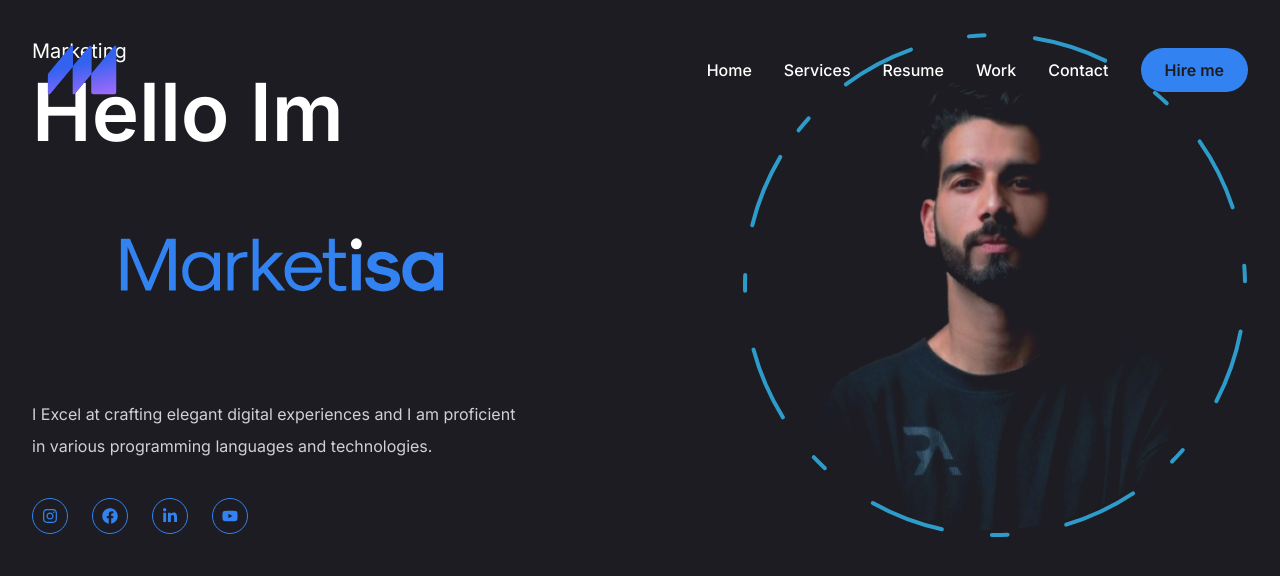
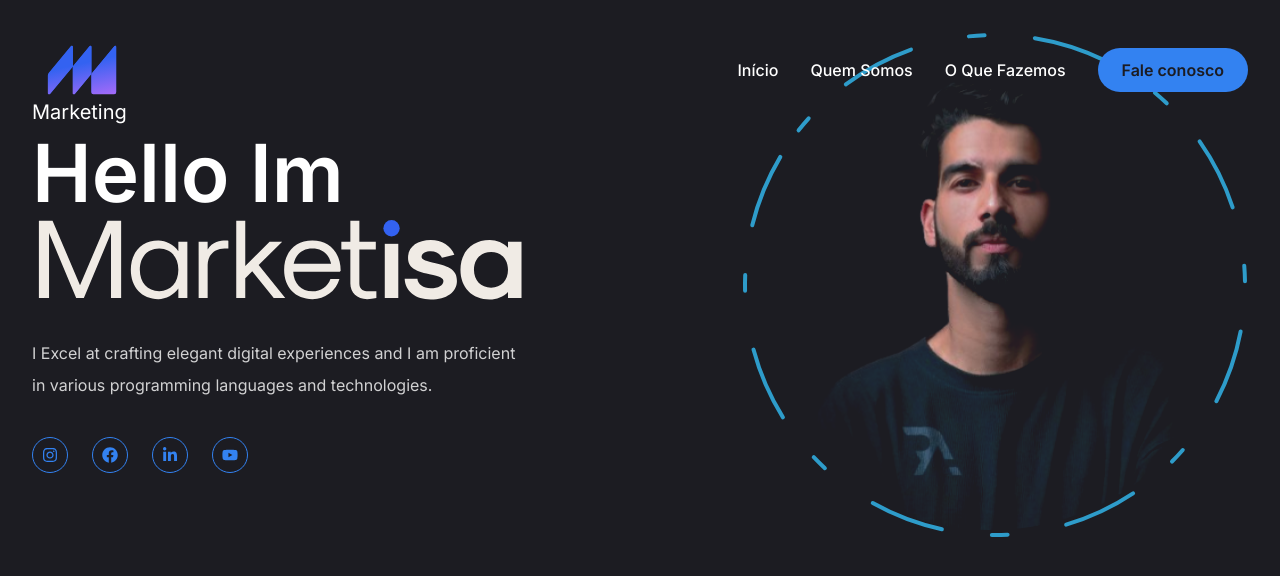
Before and after one commit to matheusht/marketisa-lp, a Next.js app: page /History in a window 1280 px wide. Shown: the top 576 px of the page. Built offline with nearby package versions, Linux system fonts and the light colour scheme.

Commit message:
finished prototype

```diff
--- a/src/app/Footer/page.tsx
+++ b/src/app/Footer/page.tsx
@@ -12,18 +12,21 @@ export default function Footer() {
           <MarketisaLogo width={100} />
         </div>
         <div className="flex flex-col xl:flex-row justify-between items-start mt-8 gap-8">
-          <div className="flex flex-col gap-y-4 mb-4 text-center xl:text-left">
-            <h3 className="text-[28px]">
+          <div className="flex flex-col gap-y-0 mb-4 text-center xl:text-left">
+            <h3 className="text-[28px] m-0 p-0">
               O mundo precisa conhecer o seu trabalho.
             </h3>
-            <p className="text-[24px]">
-              É o nosso trabalho fazer disso realidade.
+            <p className="text-[24px] m-0 p-0">
+              <b>É o nosso trabalho fazer disso realidade.</b>
             </p>
           </div>
-          <div className="right_items text-center xl:text-right xl:pr-20">
-            <p>Isabela Theodoro Marketing Serviços LTDA.</p>
-            <p>(44) 999830-6069 | isabelatheodoromarketing@gmail.com</p>
-            <div className="flex justify-center xl:justify-end mt-4">
+          {/* Update the right_items div for better responsiveness */}
+          <div className="right_items text-center xl:text-right xl:pr-20 w-full xl:w-auto">
+            <div className="mb-4 xl:mb-0">
+              <p>(44) 99862-5745</p>
+              <p className="mb-2">agenciamarketisa@gmail.com</p>
+            </div>
+            <div className="flex justify-center xl:justify-end mt-4 xl:mt-0">
               <Social
                 containerStyles="flex gap-6"
                 iconStyles="w-9 h-9 border border-accent rounded-full flex justify-center items-center text-accent text-base hover:bg-accent hover:text-primary hover:transition-all duration-500"
--- a/src/app/History/page.tsx
+++ b/src/app/History/page.tsx
@@ -21,7 +21,7 @@ export default function History() {
                 <h1 className="h1 mb-6">
                   Hello Im <br />{" "}
                   <span className="text-accent">
-                    <MarketisaLettermark containerStyles="" />
+                    <MarketisaLettermark />
                   </span>
                 </h1>
               </div>
--- a/src/app/components/Header.tsx
+++ b/src/app/components/Header.tsx
@@ -18,7 +18,7 @@ export function Header() {
         <div className="hidden xl:flex items-center gap-8">
           <Nav />
           <Link href="/contact">
-            <Button>Hire me</Button>
+            <Button>Fale conosco</Button>
           </Link>
         </div>
 
--- a/src/app/components/Main.tsx
+++ b/src/app/components/Main.tsx
@@ -11,8 +11,8 @@ export function Main() {
           muted
         />
         <div className="absolute inset-0 flex flex-col justify-center items-center text-white z-50">
-          <h1 className="h1">Marketisa</h1>
-          <p className="h3">Marketing</p>
+          {/* <h1 className="h1">Marketisa</h1>
+          <p className="h3">Marketing</p> */}
         </div>
       </div>
     </div>
--- a/src/app/components/Nav.tsx
+++ b/src/app/components/Nav.tsx
@@ -5,24 +5,16 @@ import { usePathname } from "next/navigation";
 
 export const links = [
   {
-    name: "home",
+    name: "início",
     path: "/",
   },
   {
-    name: "services",
+    name: "Quem Somos",
     path: "/services",
   },
   {
-    name: "resume",
+    name: "O que fazemos",
     path: "/resume",
-  },
-  {
-    name: "work",
-    path: "/work",
-  },
-  {
-    name: "contact",
-    path: "/contact",
   },
 ];
 
--- a/src/app/components/icons/Lettermark.tsx
+++ b/src/app/components/icons/Lettermark.tsx
@@ -1,48 +1,46 @@
 import React from "react";
 
-const MarketisaLettermark = ({ containerStyles }: any) => (
-  <div className={containerStyles}>
+const MarketisaLettermark = () => (
   <svg
     xmlns="http://www.w3.org/2000/svg"
-      viewBox="0 0 1896 826"
-      className="w-full h-auto"
+    viewBox="680 200 1050 200"
+    preserveAspectRatio="xMidYMid meet"
   >
     <path
-        className="fill-[#3382f1]"
-        d="M336.91,314h34.52L441,477.13,510.64,314h34.52V509.65H519.48V345.34L450.74,509.65h-19.4L362.59,345.34V509.65H336.91Z"
+      fill="#f0ebe5"
+      d="M694.47,207.83H723.1l57.72,135.31,57.72-135.31h28.63V370.11h-21.3V233.85l-57,136.26H772.77l-57-136.26V370.11H694.47Z"
     />
     <path
-        className="fill-[#3382f1]"
-        d="M569.68,438.33c0-44.5,28-74.17,69.61-74.17,19.39,0,39.65,10.84,50.77,26.82V367h22.83V509.65H690.06v-24c-11.12,16-31.38,26.81-50.77,26.81C597.64,512.5,569.68,482.84,569.68,438.33Zm120.38,0c0-32.52-19.39-54.2-48.49-54.2-29.38,0-49.07,21.68-49.07,54.2s19.69,54.21,49.07,54.21C670.67,492.54,690.06,470.85,690.06,438.33Z"
+      fill="#f0ebe5"
+      d="M887.5,311c0-36.9,23.18-61.51,57.72-61.51,16.09,0,32.89,9,42.11,22.24V251.83h18.93V370.11H987.33V350.24c-9.22,13.25-26,22.24-42.11,22.24C910.68,372.48,887.5,347.87,887.5,311Zm99.83,0c0-27-16.08-45-40.21-45-24.37,0-40.69,18-40.69,45s16.32,44.95,40.69,44.95C971.25,355.92,987.33,337.94,987.33,311Z"
     />
     <path
-        className="fill-[#3382f1]"
-        d="M741.4,367h22.82V386.7c14.95-27.19,52.49-22.87,52.49-22.19v19.62H807c-25.67,0-42.79,16.83-42.79,42.22v83.3H741.4Z"
+      fill="#f0ebe5"
+      d="M1029.91,251.83h18.92v16.32c12.4-22.55,43.53-19,43.53-18.4V266h-8c-21.29,0-35.49,14-35.49,35v69.07h-18.92Z"
     />
     <path
-        className="fill-[#3382f1]"
-        d="M836.67,314H859.5v115L921.11,367h32l-59.63,59.05,67.33,83.58h-29.1L877.18,442l-17.68,17.4v50.21H836.67Z"
+      fill="#f0ebe5"
+      d="M1108.91,207.83h18.93v95.33l51.1-51.33h26.5l-49.45,49,55.83,69.31h-24.13l-45.18-56.06-14.67,14.43v41.63h-18.93Z"
     />
     <path
-        className="fill-[#3382f1]"
-        d="M957.91,438.33c0-44.5,28.53-74.17,71.6-74.17s71.61,30.53,71.61,76.46l-2.29,2.28H981c1.14,29.67,20.54,49.64,48.49,49.64,21.12,0,39.37-12.56,45.65-31.38H1098c-9.13,30.8-36.52,51.34-68.47,51.34C986.44,512.5,957.91,482.84,957.91,438.33Zm119-15.4c-5.42-24.82-22.54-38.8-47.36-38.8s-41.93,14-47.35,38.8Z"
+      fill="#f0ebe5"
+      d="M1209.45,311c0-36.9,23.66-61.51,59.38-61.51s59.38,25.31,59.38,63.4l-1.89,1.9h-97.7c.94,24.6,17,41.16,40.21,41.16,17.51,0,32.65-10.41,37.85-26h18.93a58.76,58.76,0,0,1-56.78,42.58C1233.11,372.48,1209.45,347.87,1209.45,311Zm98.65-12.77c-4.49-20.59-18.68-32.18-39.27-32.18s-34.77,11.59-39.27,32.18Z"
     />
     <path
-        className="fill-[#3382f1]"
-        d="M1125.64,473.14V387h-22.82V367h22.82V314h22.83V367h41.64v20h-41.64v86.15c0,11.69,7.41,19.4,18.25,19.4h24.82v17.11a111.61,111.61,0,0,1-23.39,2.85C1142.76,512.5,1125.64,496.81,1125.64,473.14Z"
+      fill="#f0ebe5"
+      d="M1348.55,339.83V268.39h-18.92V251.83h18.92v-44h18.93v44H1402v16.56h-34.54v71.44c0,9.7,6.15,16.09,15.14,16.09h20.58v14.19a92.47,92.47,0,0,1-19.4,2.37C1362.75,372.48,1348.55,359.47,1348.55,339.83Z"
     />
-      <path className="fill-[#3382f1]" d="M1212.8,372.46H1247V509.65H1212.8Z" />
+    <path fill="#f0ebe5" d="M1420.83,256.34h28.39V370.11h-28.39Z" />
     <path
-        className="fill-[#3382f1]"
-        d="M1263.19,461.16h32.23c1.15,14.26,14.84,24,33.95,24s32-7.42,32-18.54c0-6.85-8.56-11.7-35.09-16.83-41.36-9.42-54.48-18.83-54.48-42.51,0-26.53,23.1-44.22,57.62-44.22,27.39,0,51.35,14.84,59.62,37.09l-31.38,7.7c-4.27-9.7-15.69-16.26-28.24-16.26-14,0-23.39,5.7-23.39,14,0,6,6.56,9.7,26.81,14.26,47.65,10,62.76,20.83,62.76,46.79,0,28.24-26.52,47.06-66.18,47.06C1290.86,513.64,1264.33,492.54,1263.19,461.16Z"
+      fill="#f0ebe5"
+      d="M1462.62,329.9h26.73c.94,11.82,12.3,19.87,28.15,19.87s26.5-6.15,26.5-15.38c0-5.68-7.1-9.7-29.1-14-34.31-7.8-45.19-15.61-45.19-35.25,0-22,19.17-36.66,47.79-36.66,22.71,0,42.58,12.3,49.44,30.75l-26,6.39c-3.55-8.05-13-13.49-23.42-13.49-11.59,0-19.4,4.73-19.4,11.6,0,5,5.44,8,22.24,11.82,39.51,8.28,52,17.27,52,38.8,0,23.42-22,39-54.88,39C1485.56,373.42,1463.56,355.92,1462.62,329.9Z"
     />
     <path
-        className="fill-[#3382f1]"
-        d="M1404.47,438.33c0-45.07,29.67-75.31,74.17-75.31,16.83,0,35.37,7.7,46.22,19.4V367h34.23V509.65h-34.23v-15.4c-10.85,11.69-29.39,19.39-46.22,19.39C1434.14,513.64,1404.47,483.41,1404.47,438.33Zm120.39,0c0-27.1-17.12-45.07-42.79-45.07-26,0-43.37,18-43.37,45.07s17.41,45.08,43.37,45.08C1507.74,483.41,1524.86,465.44,1524.86,438.33Z"
+      fill="#f0ebe5"
+      d="M1579.78,311c0-37.38,24.6-62.45,61.51-62.45,14,0,29.33,6.38,38.32,16.08V251.83H1708V370.11h-28.39V357.34c-9,9.7-24.36,16.08-38.32,16.08C1604.38,373.42,1579.78,348.35,1579.78,311Zm99.83,0c0-22.47-14.19-37.38-35.48-37.38-21.53,0-36,14.91-36,37.38s14.43,37.38,36,37.38C1665.42,348.35,1679.61,333.44,1679.61,311Z"
     />
-      <circle className="fill-[#fff]" cx="1229.92" cy="333.02" r="20.66" />
+    <circle fill="#3362f1" cx="1435.03" cy="223.63" r="17.13" />
   </svg>
-  </div>
 );
 
 export default MarketisaLettermark;
--- a/src/app/services/page.tsx
+++ b/src/app/services/page.tsx
@@ -36,9 +36,7 @@ export default function Services() {
     <section className="min-h-[80vh] flex flex-col justify-center py-12 xl:py-0 mb-20">
       <div className="container mx-auto">
         <div className="flex items-center justify-center mb-11">
-          <h1 className="h1">
-            Serviços<span className="text-accent text-[100px]">.</span>
-          </h1>
+          <h1 className="h1">Serviços</h1>
         </div>
         <motion.div
           initial={{ opacity: 0 }}
```
Lines whose indentation alone changed are shown as unchanged.
